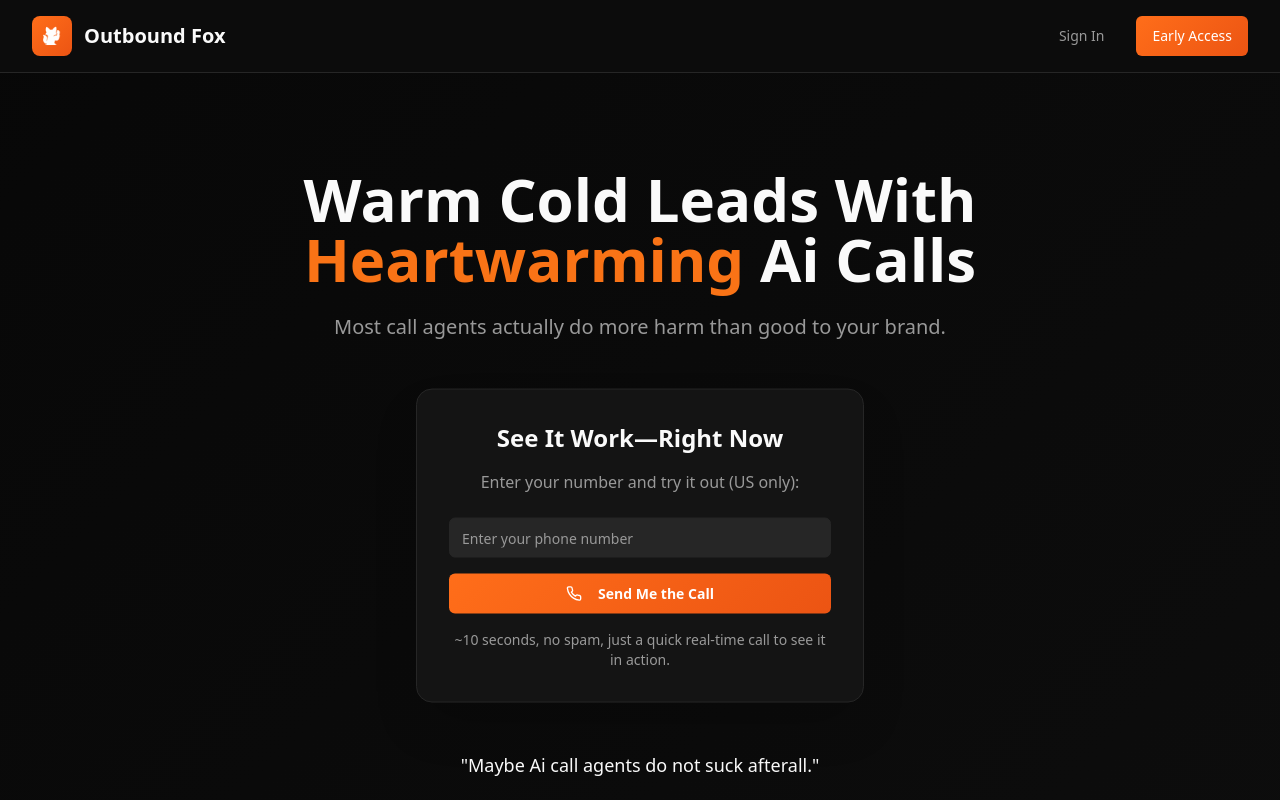
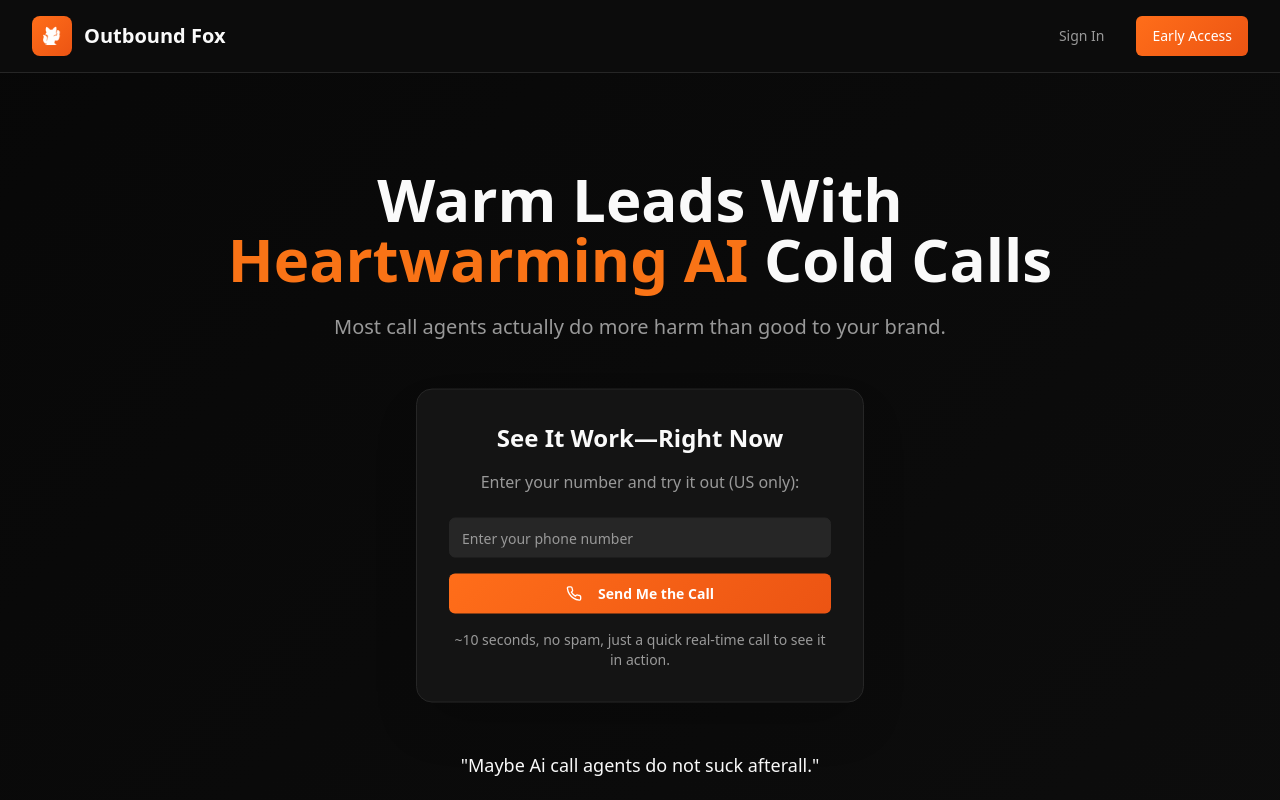
Before and after one commit to sshoman/outboundfox, a React (Vite) app: page / in a window 1280 px wide. Shown: the top 800 px of the page. Built offline with nearby package versions, Linux system fonts and the light colour scheme.

Commit message:
Index.tsx

```diff
--- a/src/pages/Index.tsx
+++ b/src/pages/Index.tsx
@@ -77,7 +77,7 @@ const Index = () => {
       <section className="relative py-24 fox-dark-gradient">
         <div className="relative max-w-4xl mx-auto px-4 sm:px-6 lg:px-8 text-center z-20">
           <h2 className="text-5xl md:text-6xl font-bold text-foreground mb-6 animate-fade-in">
-            Warm Cold Leads With <span className="text-orange-500">Heartwarming</span> Ai Calls
+            Warm Leads With <span className="text-orange-500">Heartwarming AI</span> Cold Calls
           </h2>
           <p className="text-xl text-muted-foreground mb-12 max-w-3xl mx-auto animate-fade-in">
             Most call agents actually do more harm than good to your brand.
@@ -249,7 +249,7 @@ const Index = () => {
             <p><strong className="text-foreground">Not just voicemail drops.</strong></p>
             <p><strong className="text-foreground">Not just transcripts.</strong></p>
             <p><strong className="text-foreground">Nothing that feels aggressive.</strong></p>
-            <p className="text-xl font-semibold text-orange-500"><strong>Outboundfox find ways to make leads feel WARM towards your brand</strong></p>
+            <p className="text-xl font-semibold text-orange-500"><strong>It find ways to make leads feel WARM towards your brand</strong></p>
           </div>
         </div>
       </section>
@@ -298,7 +298,7 @@ const Index = () => {
             </div>
             <span className="font-semibold text-foreground">Outbound Fox</span>
           </div>
-          <p className="text-muted-foreground">Powered by a team that cares 🧡.</p>
+          <p className="text-muted-foreground">Built in Florida ☀️ by a team that Cares 🧡.</p>
           <p className="text-muted-foreground">&copy; 2025 Outbound Fox.</p>
         </div>
       </footer>
```
